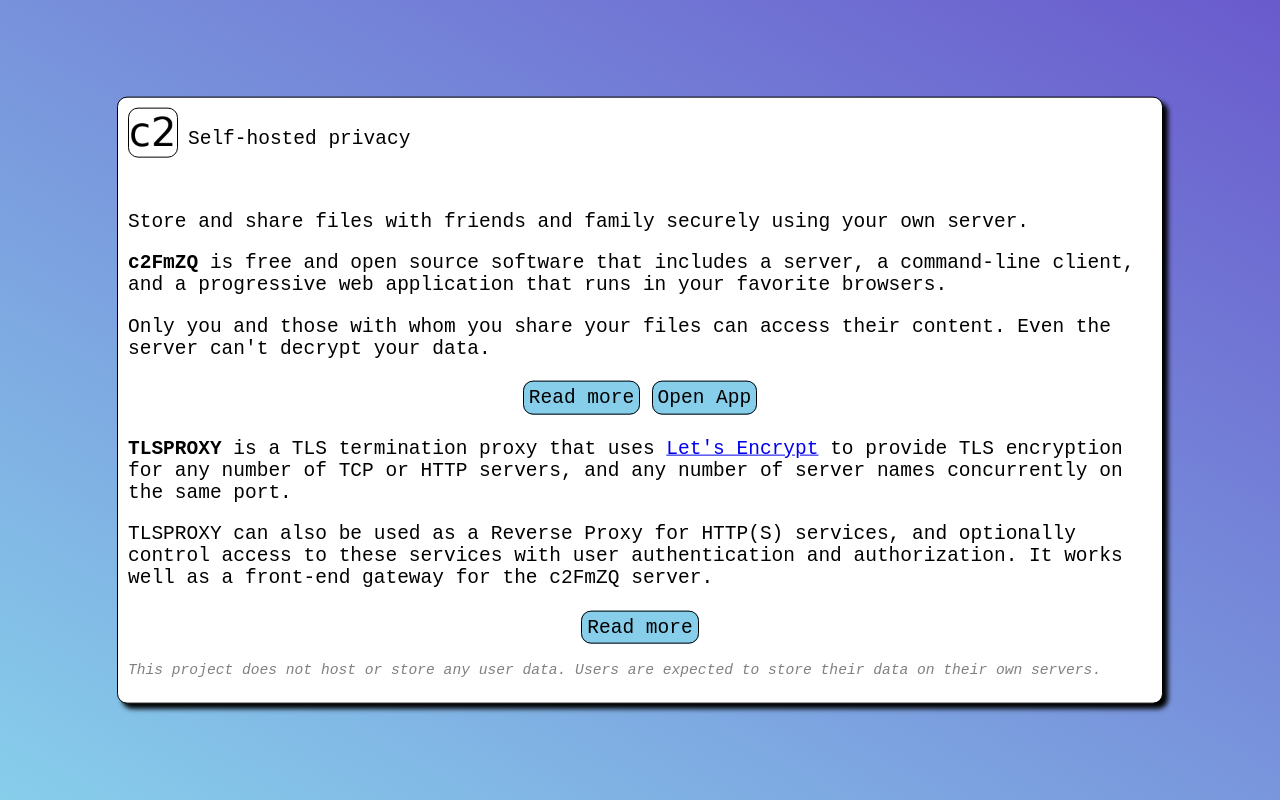
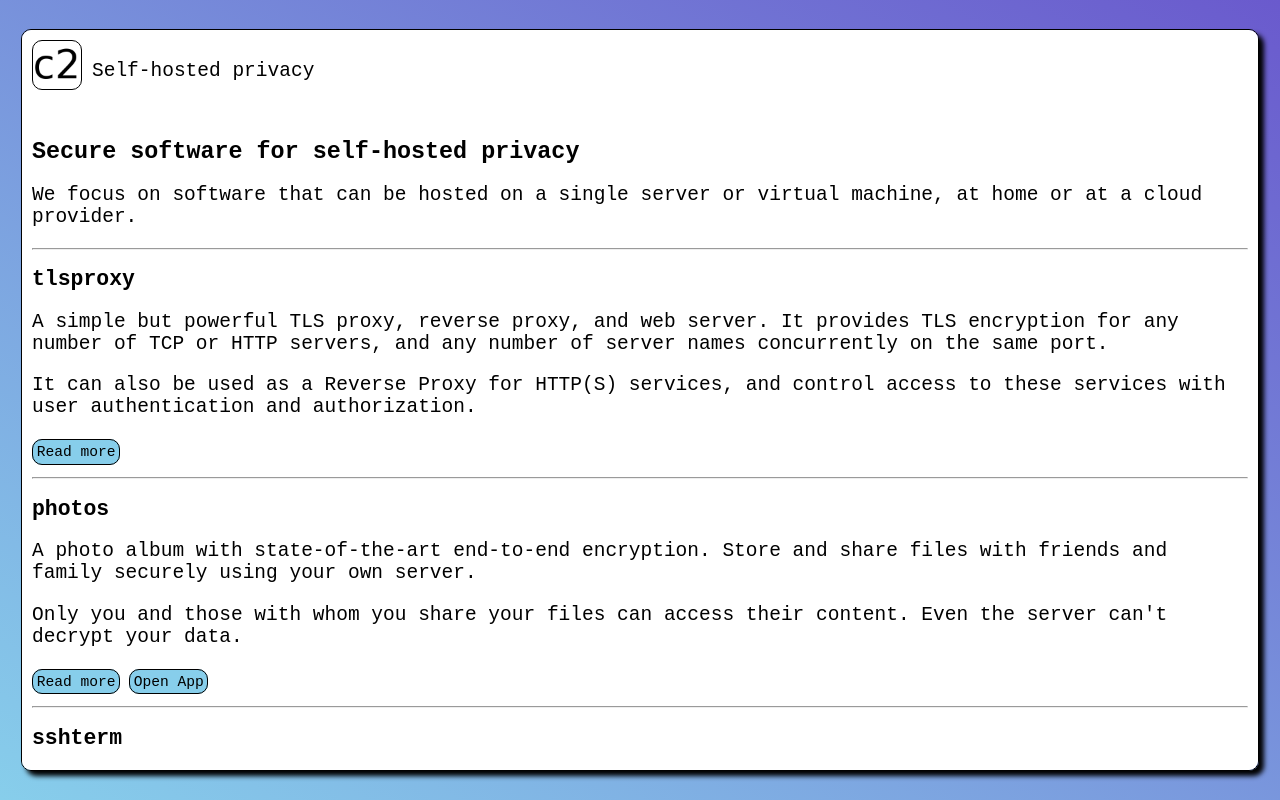
Before and after one commit to c2FmZQ/c2FmZQ.github.io, a plain HTML site: page index.html in a window 1280 px wide. Drawn offline with Linux system fonts and the light colour scheme.

Commit message:
Minor format and wording update

```diff
--- a/index.html
+++ b/index.html
@@ -1,6 +1,6 @@
 <!DOCTYPE html>
 <!--
-Copyright 2021-2022 TTBT Enterprises LLC
+Copyright 2021-2025 TTBT Enterprises LLC
 
 This file is part of c2FmZQ (https://c2FmZQ.org/).
 
@@ -22,7 +22,7 @@
   <meta name="viewport" content="width=device-width, initial-scale=1, minimum-scale=1" />
   <meta http-equiv="content-type" content="text/html; charset=utf-8" />
   <meta name="description" content="Store and share files with friends and family securely using your own server." />
-  <meta name="keywords" content="photos,security,fuse,privacy,encryption,pwa,progressive-web-app,storage,sharing,self-hosted,videos,fuse-filesystem,end-to-end-encryption,zero-trust" />
+  <meta name="keywords" content="photos,security,privacy,encryption,pwa,progressive-web-app,storage,sharing,self-hosted,videos,fuse-filesystem,end-to-end-encryption,zero-trust" />
   <link rel="icon" type="image/png" href="pwa/c2-144x144.png" />
   <style>
 html {
@@ -36,7 +36,8 @@
   font-size: 150%;
 }
 div.buttons {
-  text-align: center;
+  text-align: left;
+  font-size: 75%;
 }
 div.buttons a {
   color: black;
@@ -61,8 +62,8 @@
   border: 1px solid black;
   border-radius: 10px;
   box-shadow: 5px 5px 5px black;
-  width: 80vw;
-  max-height: 80vh;
+  width: 95vw;
+  max-height: 90vh;
   overflow-y: scroll;
   background-color: white;
 }
@@ -72,6 +73,12 @@
   float: left;
   margin-right: 10px;
   margin-bottom: 10px;
+}
+h1 {
+  font-size: 120%;
+}
+h2 {
+  font-size: 110%;
 }
 p.smaller {
   color: gray;
@@ -85,28 +92,43 @@
 <a href="https://c2fmzq.org/"><img src="pwa/c2-144x144.png" width="48" height="48" alt="c2FmZQ" /></a>
 <p>Self-hosted privacy</p>
 <br clear="all" />
-<p>Store and share files with friends and family securely using your own server.</p>
-<p><strong>c2FmZQ</strong> is free and open source software that includes a server,
-a command-line client, and a progressive web application that runs in your
-favorite browsers.</p>
-<p>Only you and those with whom you share your files can access their content. Even the server can't decrypt your data.</p>
 
-<div class="buttons">
-<a href="https://github.com/c2FmZQ/c2FmZQ#readme">Read more</a>
-<a href="pwa/">Open App</a>
-</div>
+<h1>Secure software for self-hosted privacy</h1>
+<p>We focus on software that can be hosted on a single server or virtual
+machine, at home or at a cloud provider.</p>
 
-<p><strong>TLSPROXY</strong> is a TLS termination proxy that uses
-<a href="https://letsencrypt.org/">Let's Encrypt</a> to provide TLS encryption
-for any number of TCP or HTTP servers, and any number of server names
+<hr />
+<h2>tlsproxy</h2>
+
+<p>A simple but powerful TLS proxy, reverse proxy, and web server. It provides
+TLS encryption for any number of TCP or HTTP servers, and any number of server names
 concurrently on the same port.</p>
 
-<p>TLSPROXY can also be used as a Reverse Proxy for HTTP(S) services, and
-optionally control access to these services with user authentication and
-authorization. It works well as a front-end gateway for the c2FmZQ server.</p>
+<p>It can also be used as a Reverse Proxy for HTTP(S) services, and control access
+to these services with user authentication and authorization.</p>
 
 <div class="buttons">
 <a href="https://github.com/c2FmZQ/tlsproxy#readme">Read more</a>
+</div>
+<hr />
+
+<h2>photos</h2>
+
+<p>A photo album with state-of-the-art end-to-end encryption. Store and share files with friends and family securely using your own server.</p>
+
+<p>Only you and those with whom you share your files can access their content.
+Even the server can't decrypt your data.</p>
+
+<div class="buttons">
+<a href="https://github.com/c2FmZQ/photos#readme">Read more</a>
+<a href="pwa/">Open App</a>
+</div>
+<hr />
+
+<h2>sshterm</h2>
+<p>A web-based SSH client that is closely integrated with tlsproxy.</p>
+<div class="buttons">
+<a href="https://github.com/c2FmZQ/sshterm#readme">Read more</a>
 </div>
 
 <p class="smaller">This project does not host or store any user data. Users are expected to store their data on their own servers.</p>
```
